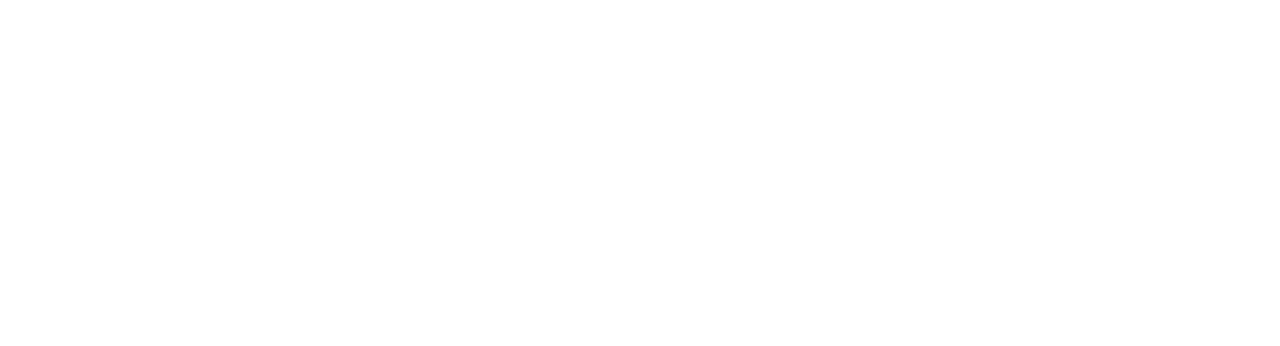
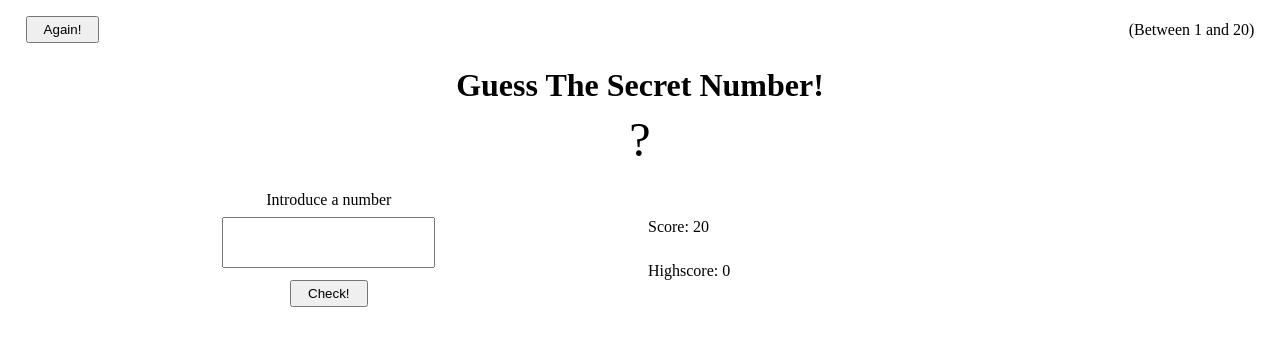
Before and after one commit to dlaracarvajal/guess-secret-number-game, a plain HTML site: page index.html in a window 1280 px wide. Drawn offline with Linux system fonts and the light colour scheme.

Commit message:
html and basic style

```diff
--- a/index.html
+++ b/index.html
@@ -5,8 +5,32 @@
     <meta http-equiv="X-UA-Compatible" content="IE=edge">
     <meta name="viewport" content="width=device-width, initial-scale=1.0">
     <title>Guess The Secret Number!</title>
+    <link rel="stylesheet" href="style.css">
 </head>
 <body>
+    <header>
+        <div class="bot">
+            <h1>Guess The Secret Number!</h1>
+            <p class="secret-number">?</p>
+        </div>
+        <div class="top">
+            <p>(Between 1 and 20)</p>
+            <button class="again">Again!</button>
+        </div>
+    </header>
+
+    <main>
+        <form class="left">
+            <label for="userNumber" class="message">Introduce a number</label>
+            <input type="number" id="userNumber" class="user-number">
+            <button type="submit">Check!</button>
+        </form>
+
+        <section class="right">
+            <p>Score: <span class="score">20</span></p>
+            <p>Highscore: <span>0</span></p>
+        </section>
+    </main>
 
 </body>
 </html>
--- /dev/null
+++ b/style.css
@@ -0,0 +1,75 @@
+* {
+    margin: 0;
+    padding: 0;
+} *
+
+body {
+    margin: 1rem 2%;
+    display: flex;
+    flex-flow: column nowrap;
+    justify-content: center;
+    /* height: 100vh; */
+}
+
+header {
+    display: flex;
+    flex-flow: column nowrap;
+}
+
+.top {
+    order: 1;
+    display: flex;
+    flex-flow: row nowrap;
+    justify-content: space-between;
+    align-items: center;
+    margin-bottom: 1.5rem;
+}
+
+.secret-number {
+    font-size: 3rem;
+    margin-top: .5rem;
+}
+
+.bot {
+    order: 2;
+    display: flex;
+    flex-flow: column nowrap;
+    justify-content: center;
+    align-items: center;
+    text-align: center;
+    margin-bottom: 1.5rem;
+}
+
+.top :nth-child(1) {
+    order: 2;
+}
+
+main {
+    display: grid;
+    grid-gap: 1rem;
+    grid-template-columns: 1fr 1fr;
+}
+
+main form, main section {
+    display: flex;
+    flex-flow: column nowrap;
+    justify-content: space-evenly;
+}
+
+main form {
+    align-items: center;
+}
+
+.message {
+    margin-bottom: 0.5rem;
+}
+
+input {
+    padding: 1rem;
+    max-width: 30%;
+    margin-bottom: 0.75rem;
+}
+
+button {
+    padding: 0.25rem 1rem;
+}
```
